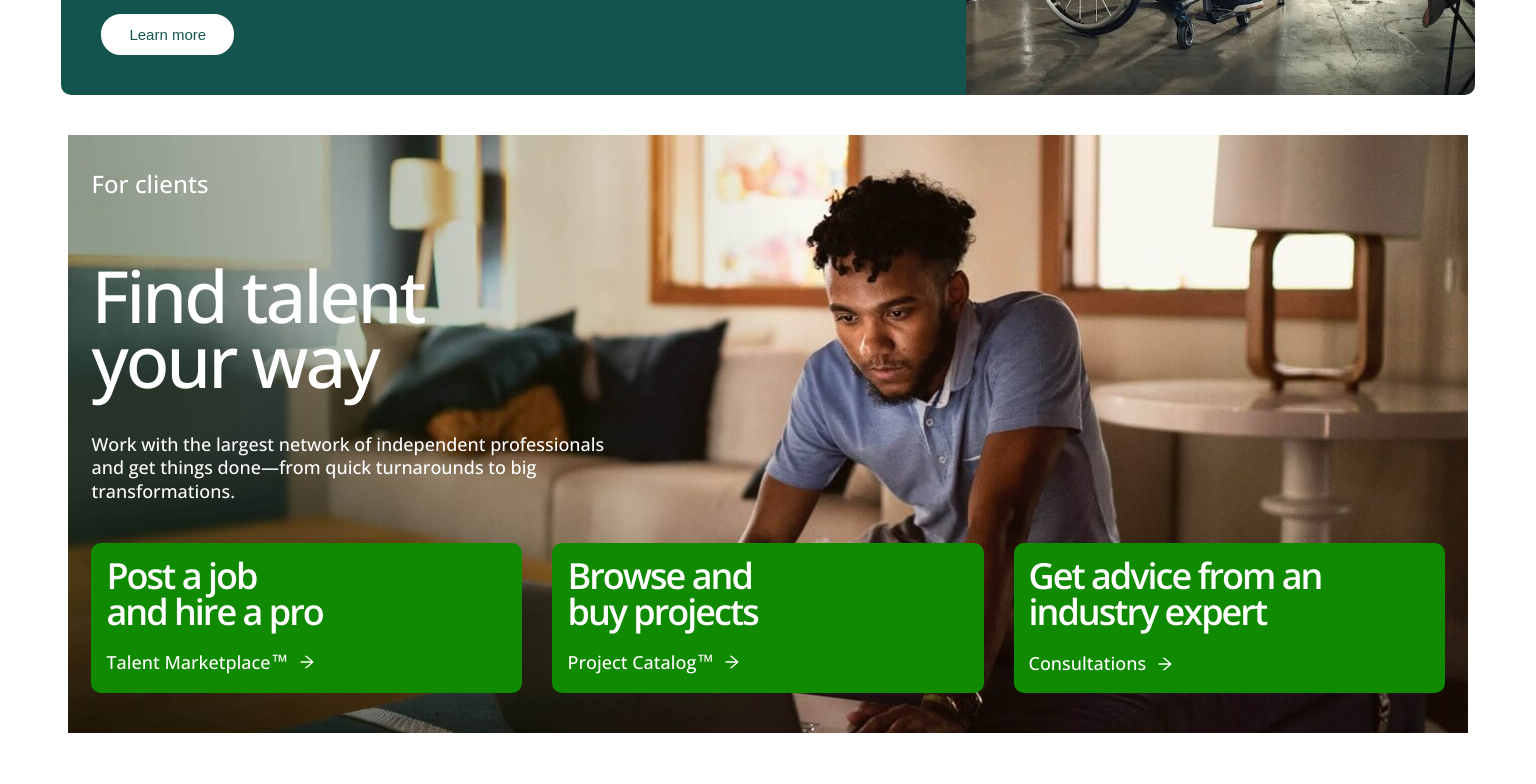
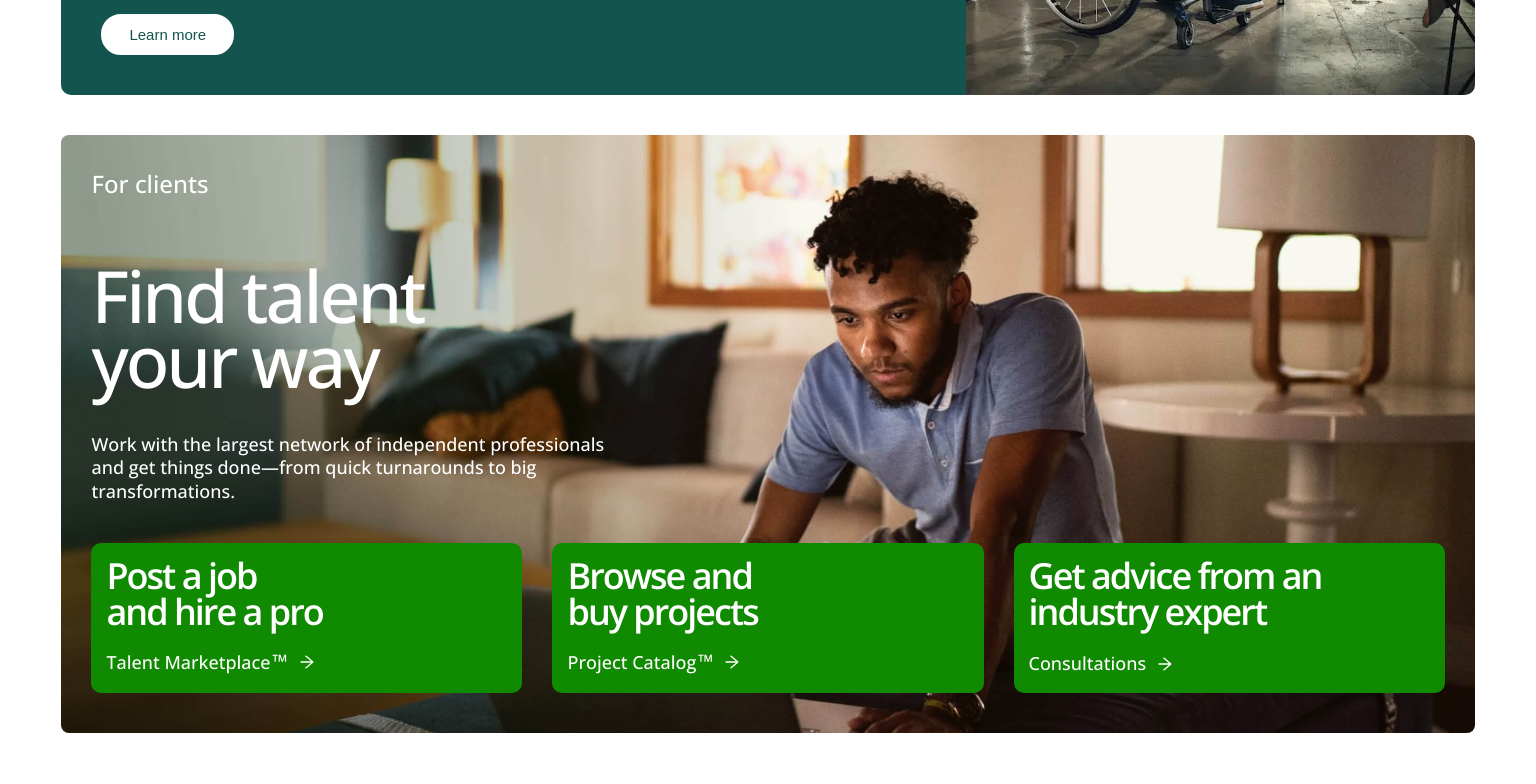
Before and after one commit to eduarf/upwork-c, a React (Vite) app: page / in a window 1536 px wide. Shown: the part 2160-2944 px from the top of the page. Built offline with nearby package versions, Linux system fonts and the light colour scheme.

Commit message:
rebrand section update

```diff
--- a/src/components/rebrand-delivery/RebrandDelivery.scss
+++ b/src/components/rebrand-delivery/RebrandDelivery.scss
@@ -14,6 +14,10 @@
         padding: 3rem 3rem 4rem 3rem;
         background-repeat: no-repeat;
         overflow: hidden;
+        background-size: cover;
+        @media only screen and (min-width: 1400px) {
+            background-image: url('../../assets/find-talent-2x.jpeg');
+        }
         @media only screen and (max-width: 700px) {
             padding: 1.5rem 1.5rem 2rem 1.5rem;
             border-radius: 0;
```
Also changed, not shown: src/assets/find-talent-2x.jpeg (added).
